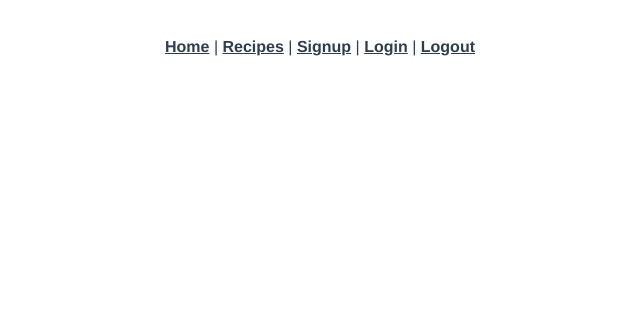
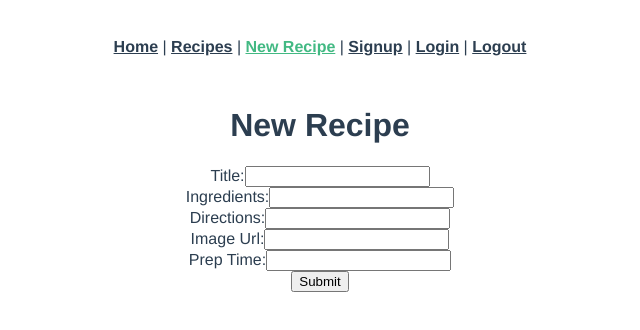
Before and after one commit to loops-i-did-it-again/cookbook-vue-app, a Vue app: page /recipes/new in a window 1280 px wide. Shown: the top 330 px of the page, without its empty margins (320-960 px from the left). Built offline with nearby package versions, Linux system fonts and the light colour scheme.

Commit message:
adds recipes new route

```diff
--- a/src/App.vue
+++ b/src/App.vue
@@ -4,6 +4,7 @@
     <div id="nav">
       <router-link to="/">Home</router-link> |
       <router-link to="/recipes">Recipes</router-link> |
+      <router-link to="/recipes/new">New Recipe</router-link> |
       <router-link to="/signup">Signup</router-link> |
       <router-link to="/login">Login</router-link> |
       <router-link to="/logout">Logout</router-link>
--- a/src/router/index.js
+++ b/src/router/index.js
@@ -6,6 +6,7 @@
 import Login from "../views/Login.vue";
 import Logout from "../views/Logout.vue";
 import RecipesIndex from "../views/RecipesIndex.vue";
+import RecipesNew from "../views/RecipesNew.vue";
 
 Vue.use(VueRouter)
 
@@ -39,6 +40,11 @@
     path: '/recipes',
     name: 'recipes-index',
     component: RecipesIndex
+  },
+  {
+    path: '/recipes/new',
+    name: 'recipes-new',
+    component: RecipesNew
   }
 ]
 
--- /dev/null
+++ b/src/views/RecipesNew.vue
@@ -0,0 +1,67 @@
+<template>
+  <div class="recipes-new">
+    <form v-on:submit.prevent="createRecipe()">
+      <h1>New Recipe</h1>
+      <ul>
+        <li class="text-danger" v-for="error in errors">{{ error }}</li>
+      </ul>
+      <div class="form-group">
+        <label>Title:</label>
+        <input type="text" class="form-control" v-model="title">
+      </div>
+      <div class="form-group">
+        <label>Ingredients:</label>
+        <input type="text" class="form-control" v-model="ingredients">
+      </div>
+      <div class="form-group">
+        <label>Directions:</label>
+        <input type="text" class="form-control" v-model="directions">
+      </div>
+      <div class="form-group">
+        <label>Image Url:</label>
+        <input type="text" class="form-control" v-model="imageUrl">
+      </div>
+      <div class="form-group">
+        <label>Prep Time:</label>
+        <input type="number" class="form-control" v-model="prepTime">
+      </div>
+      <input type="submit" class="btn btn-primary" value="Submit">
+    </form>
+  </div>
+</template>
+
+<script>
+import axios from "axios";
+
+export default {
+  data: function() {
+    return {
+      title: "",
+      ingredients: "",
+      directions: "",
+      imageUrl: "",
+      prepTime: "",
+      errors: []
+    };
+  },
+  methods: {
+    createRecipe: function() {
+      var params = {
+        title: this.title,
+        ingredients: this.ingredients,
+        directions: this.directions,
+        image_url: this.imageUrl,
+        prep_time: this.prepTime
+      };
+      axios
+        .post("/api/recipes", params)
+        .then(response => {
+          this.$router.push("/recipes");
+        })
+        .catch(error => {
+          this.errors = error.response.data.errors;
+        });
+    }
+  }
+};
+</script>
```
